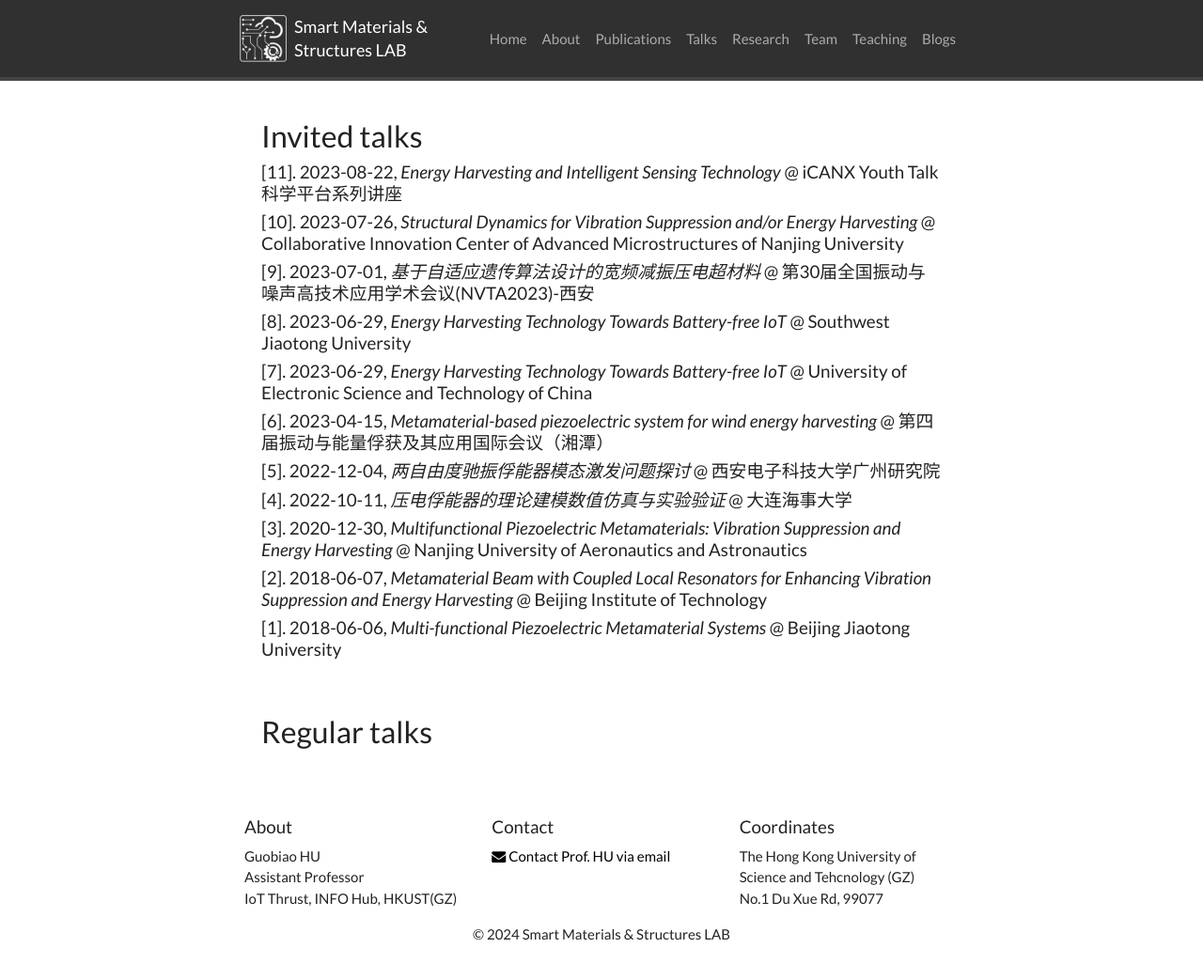
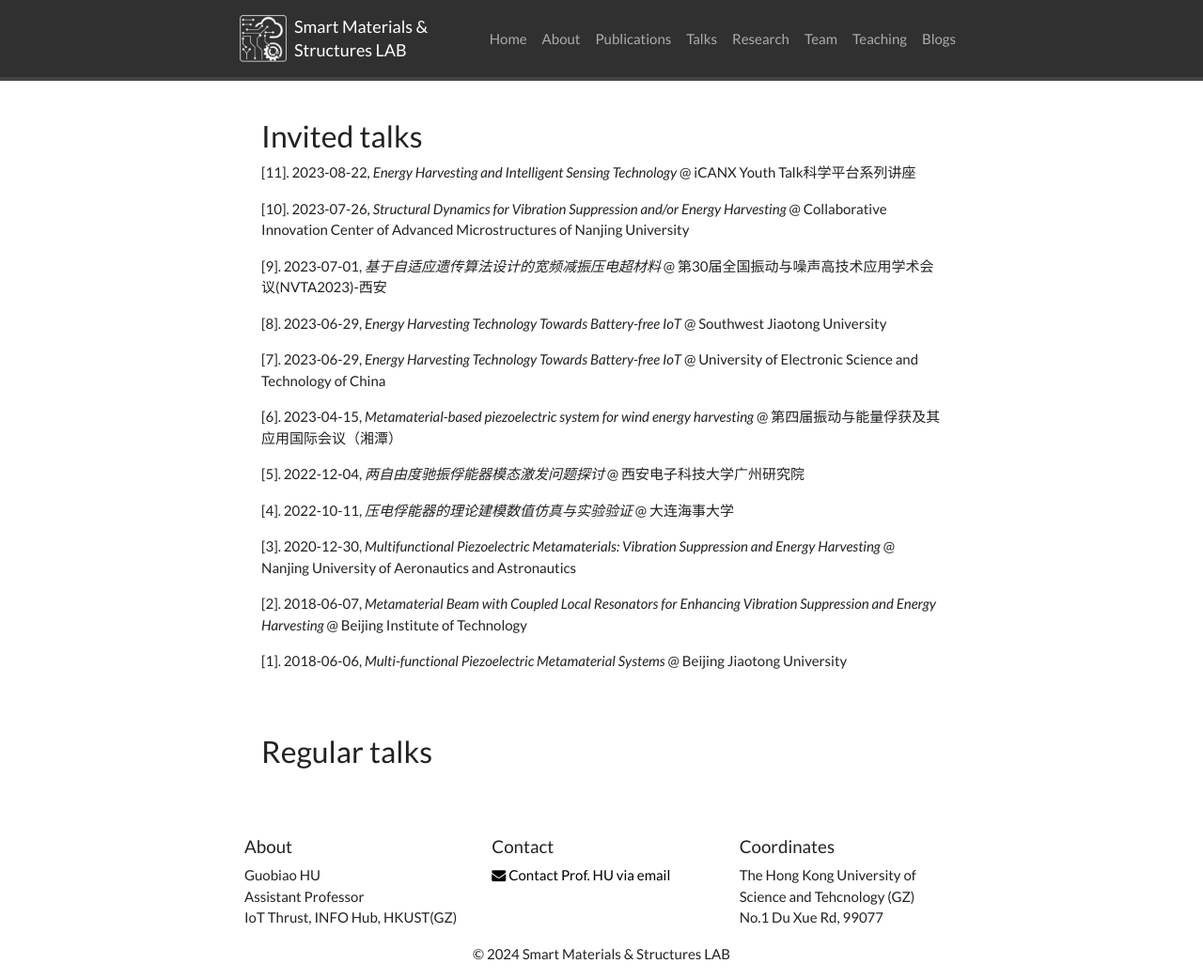
Before and after one commit to sms-lab/sms-lab.github.io, a Jekyll site: the page built from _pages/talks.md, in a window 1280 px wide and 1042 px high. Shown: the whole window at 94% size. Built offline with Jekyll 4.4.1, drawn with Linux system fonts in a browser that asks for light colours; nearby versions of some CDN libraries; a style sheet for code colours, icons or effects is not loaded.

Commit message:
Update talks.md

```diff
--- a/_pages/talks.md
+++ b/_pages/talks.md
@@ -25,7 +25,7 @@ permalink: /talks/
 <div class="jumbotron">
 ### Invited talks
 {% for talks in site.data.talks %}
-<h5>[{{talks.index}}]. {{ talks.date }}, <i>{{ talks.title }}</i> @ {{ talks.venue }}<br></h5>
+[{{talks.index}}]. {{ talks.date }}, <i>{{ talks.title }}</i> @ {{ talks.venue }}<br>
 {% endfor %}
 
 </div>
```
